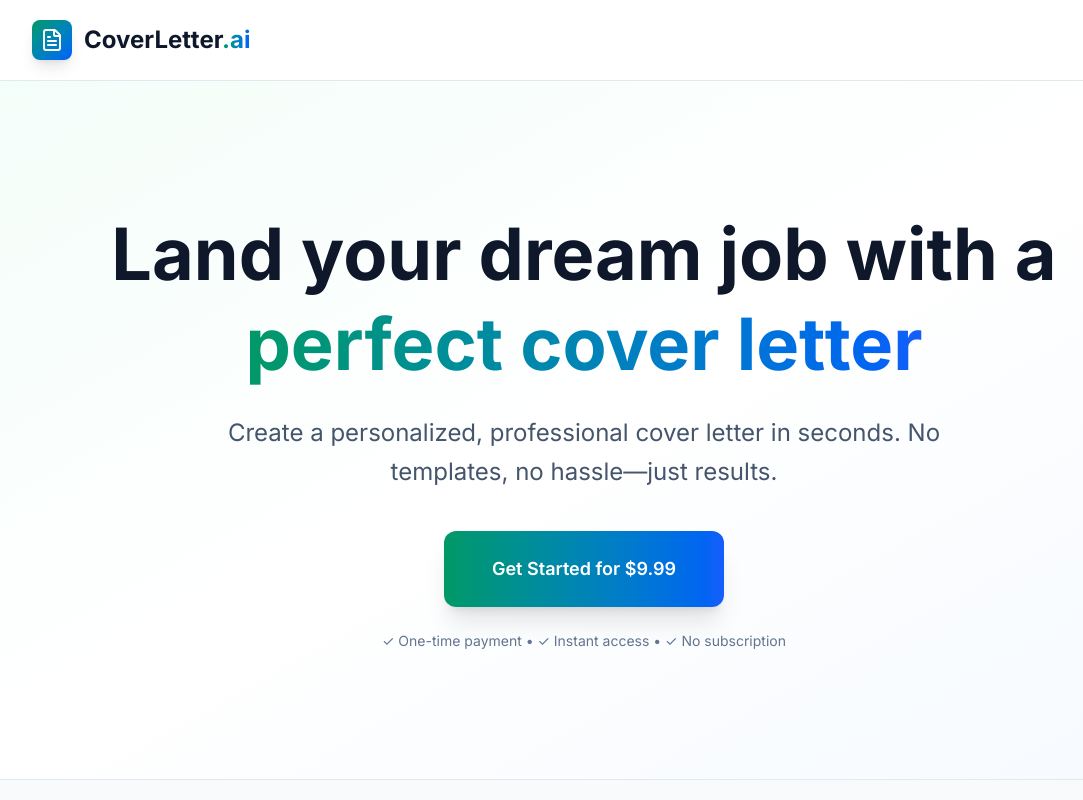
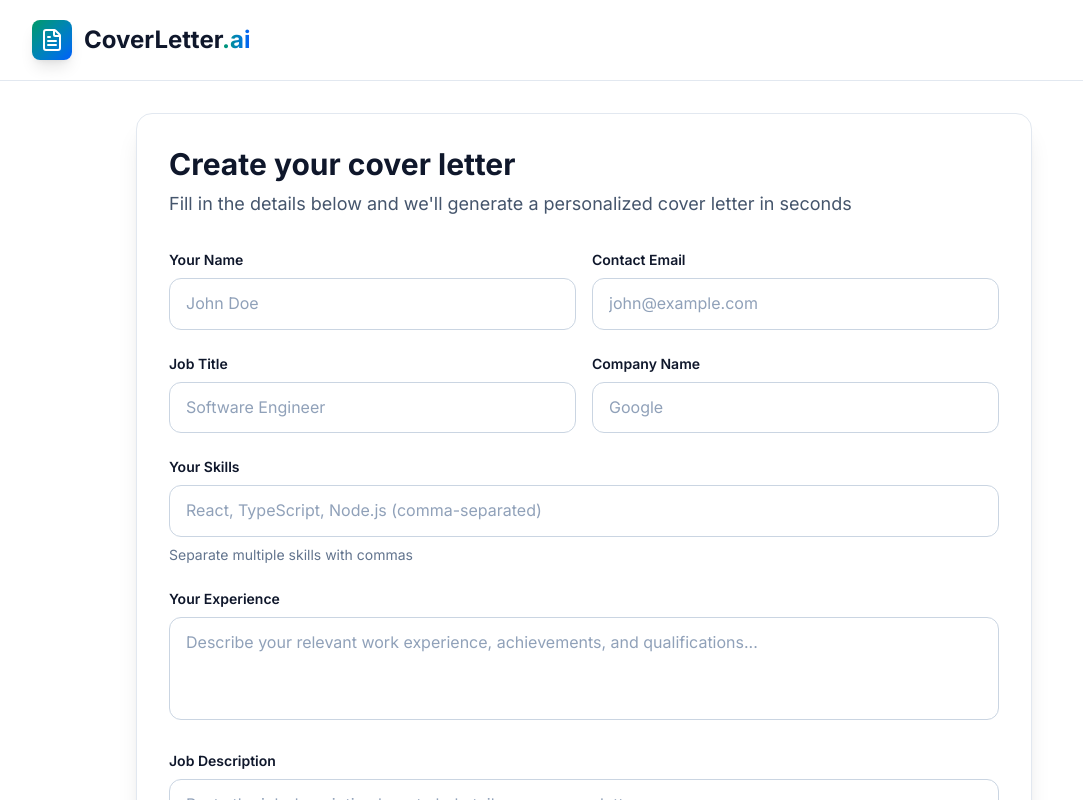
Before and after one commit to tencent-source/ai-cover-letter-generator, a React (Vite) app: page / in a window 1280 px wide. Shown: the top 800 px of the page, without its empty margins (56-1139 px from the left). Built offline with nearby package versions, Linux system fonts and the light colour scheme; no server answers.

Commit message:
TEMP: Remove paywall for testing

```diff
--- a/src/App.tsx
+++ b/src/App.tsx
@@ -65,8 +65,8 @@ function AppContent() {
       <Header />
 
       <main className="mx-auto px-4">
-        {/* Hero section - Grammarly inspired */}
-        {!isPaid && !showForm && !coverLetter && (
+        {/* Hero section - Grammarly inspired - TEMPORARILY DISABLED FOR TESTING */}
+        {false && !isPaid && !showForm && !coverLetter && (
           <div className="relative overflow-hidden">
             {/* Gradient background */}
             <div className="absolute inset-0 bg-gradient-to-br from-emerald-50 via-white to-blue-50 opacity-60"></div>
@@ -99,8 +99,8 @@ function AppContent() {
           </div>
         )}
 
-        {/* Show form if user has paid and no cover letter yet */}
-        {isPaid && showForm && !coverLetter && (
+        {/* Show form if user has paid and no cover letter yet - FREE FOR TESTING */}
+        {!coverLetter && (
           <div className="max-w-4xl mx-auto py-8">
             <CoverLetterForm
               onGenerate={handleGenerate}
```
